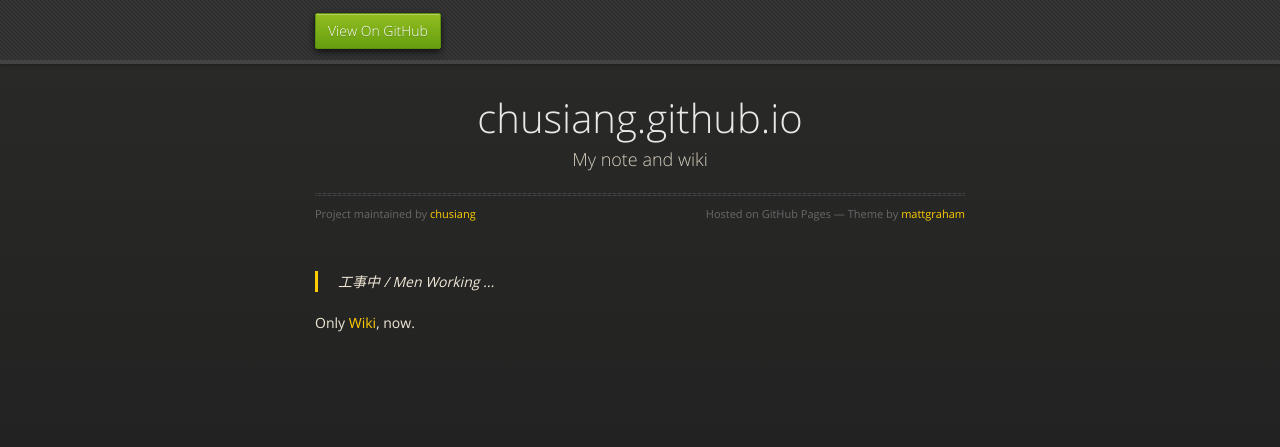
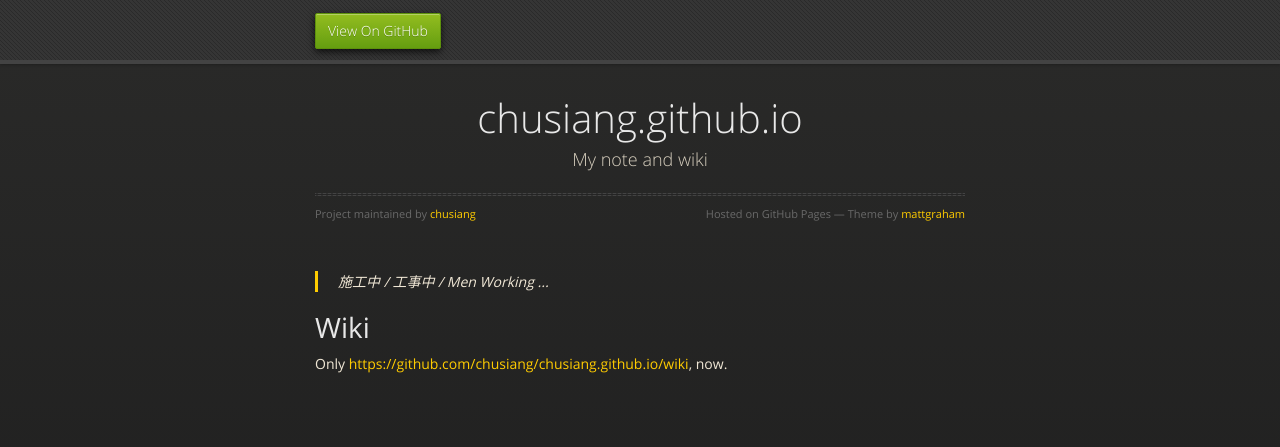
Before and after one commit to chusiang/chusiang.github.io, a plain HTML site: page index.html in a window 1280 px wide. Drawn offline with nearby package versions, Linux system fonts and the light colour scheme.

Commit message:
Replace master branch with page content via GitHub

```diff
--- a/index.html
+++ b/index.html
@@ -36,10 +36,13 @@
         </div>
 
         <blockquote>
-<p>工事中 / Men Working ...</p>
+<p>施工中 / 工事中 / Men Working ...</p>
 </blockquote>
 
-<p>Only <a href="https://github.com/chusiang/chusiang.github.io/wiki">Wiki</a>, now.</p>
+<h1>
+<a id="wiki" class="anchor" href="#wiki" aria-hidden="true"><span aria-hidden="true" class="octicon octicon-link"></span></a>Wiki</h1>
+
+<p>Only <a href="https://github.com/chusiang/chusiang.github.io/wiki">https://github.com/chusiang/chusiang.github.io/wiki</a>, now.</p>
       </section>
 
     </div>
--- a/params.json
+++ b/params.json
@@ -1,6 +1,6 @@
 {
   "name": "chusiang.github.io",
   "tagline": "My note and wiki",
-  "body": "> 工事中 / Men Working ...\r\n\r\nOnly [Wiki][wiki], now.\r\n\r\n\r\n[wiki]: https://github.com/chusiang/chusiang.github.io/wiki",
+  "body": "> 施工中 / 工事中 / Men Working ...\r\n\r\n# Wiki\r\n\r\nOnly [https://github.com/chusiang/chusiang.github.io/wiki][wiki], now.\r\n\r\n\r\n[wiki]: https://github.com/chusiang/chusiang.github.io/wiki\r\n",
   "note": "Don't delete this file! It's used internally to help with page regeneration."
 }
```
